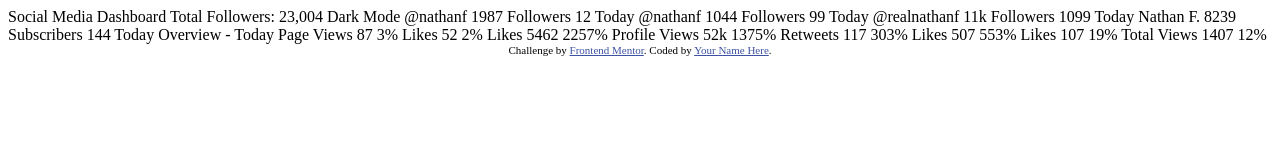
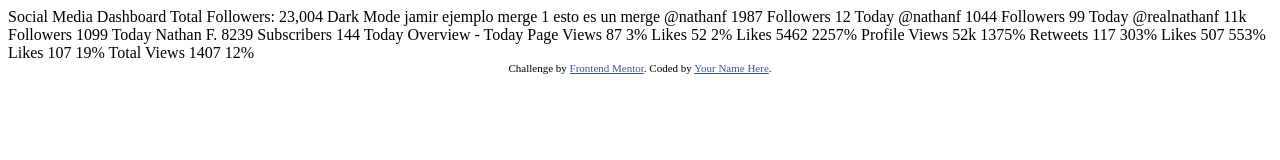
Before and after one commit to Gozantia/darktheme, a plain HTML site: page index.html in a window 1280 px wide. Drawn offline with Linux system fonts and the light colour scheme.

Commit message:
primer ejemplo merge

```diff
--- a/index.html
+++ b/index.html
@@ -1,8 +1,10 @@
 <!DOCTYPE html>
 <html lang="en">
+
 <head>
   <meta charset="UTF-8">
-  <meta name="viewport" content="width=device-width, initial-scale=1.0"> <!-- displays site properly based on user's device -->
+  <meta name="viewport" content="width=device-width, initial-scale=1.0">
+  <!-- displays site properly based on user's device -->
 
   <link rel="icon" type="image/png" sizes="32x32" href="./images/favicon-32x32.png">
 
@@ -10,16 +12,25 @@
 
   <!-- Feel free to remove these styles or customise in your own stylesheet 👍 -->
   <style>
-    .attribution { font-size: 11px; text-align: center; }
-    .attribution a { color: hsl(228, 45%, 44%); }
+    .attribution {
+      font-size: 11px;
+      text-align: center;
+    }
+
+    .attribution a {
+      color: hsl(228, 45%, 44%);
+    }
   </style>
 </head>
+
 <body>
 
   Social Media Dashboard
   Total Followers: 23,004
 
-  Dark Mode
+  Dark Mode jamir
+  ejemplo merge 1
+  esto es un merge
 
 
 
@@ -84,4 +95,5 @@
     Coded by <a href="#">Your Name Here</a>.
   </div>
 </body>
+
 </html>
```
